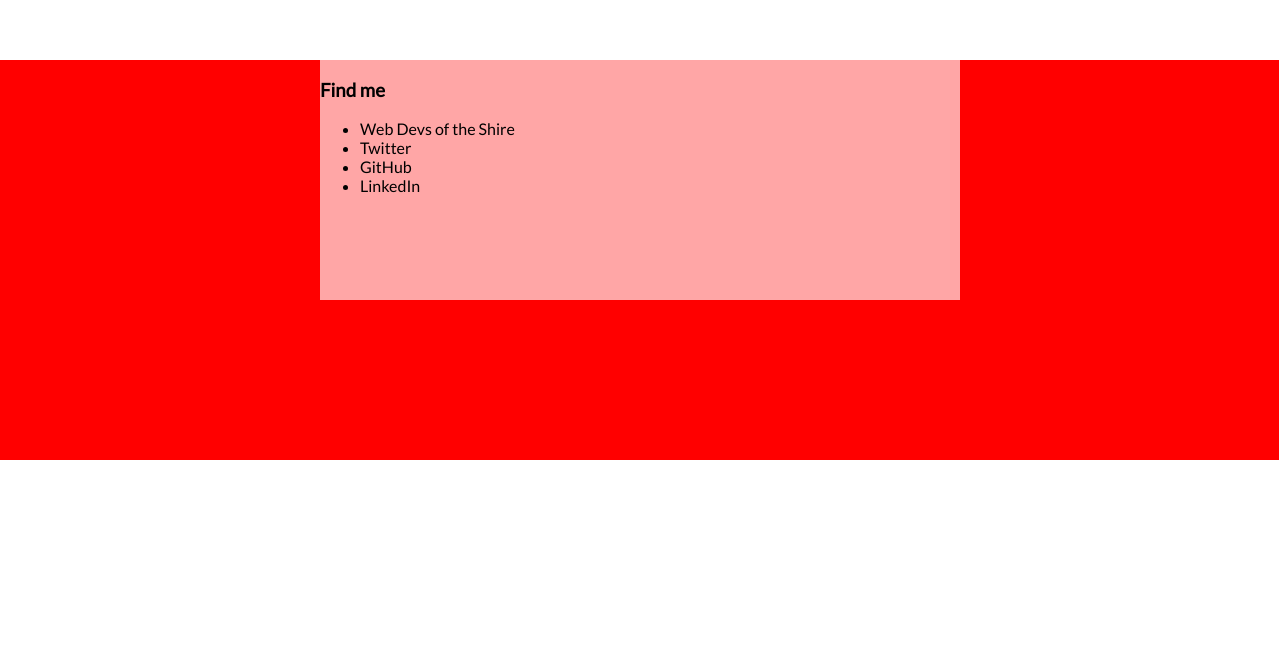
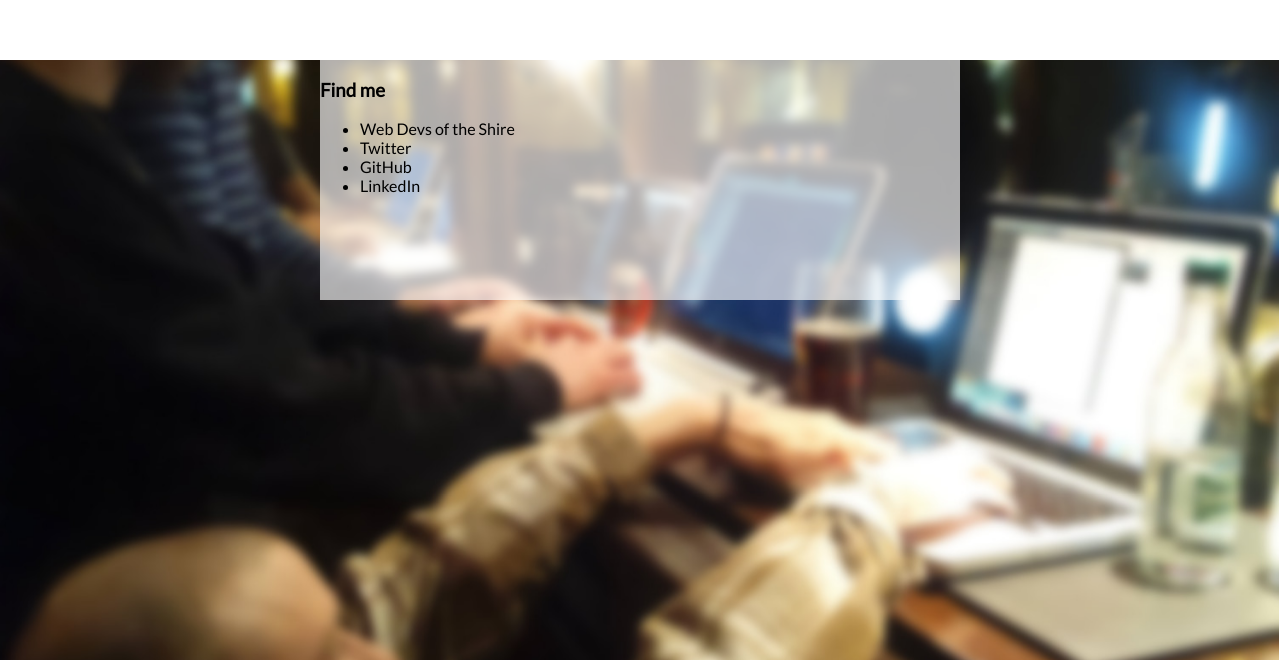
Before and after one commit to SiAdcock/siadcock.github.io, a website: page index.html in a window 1280 px wide. Shown: the part 1540-2200 px from the top of the page. Before the commit the page ends 2000 px from the top, so only its background shows below. Drawn offline with Linux system fonts and the light colour scheme.

Commit message:
amusing community bg

```diff
--- a/src/styles/modules/_community.scss
+++ b/src/styles/modules/_community.scss
@@ -1,11 +1,12 @@
 .community {
   margin: 0 auto;
-  height: 50vh;
+  height: 75vh;
 
 }
 
 .community__background {
-  background-color: #ff0000;
+  background: url('../assets/img/community_bg_large.jpg') no-repeat center right fixed;
+  background-size: cover;
 }
 
 .community__content {
```
Also changed, not shown: build/assets/img/community_bg_large.jpg (added), build/styles/main.css, src/assets/img/community_bg_large.jpg (added).
